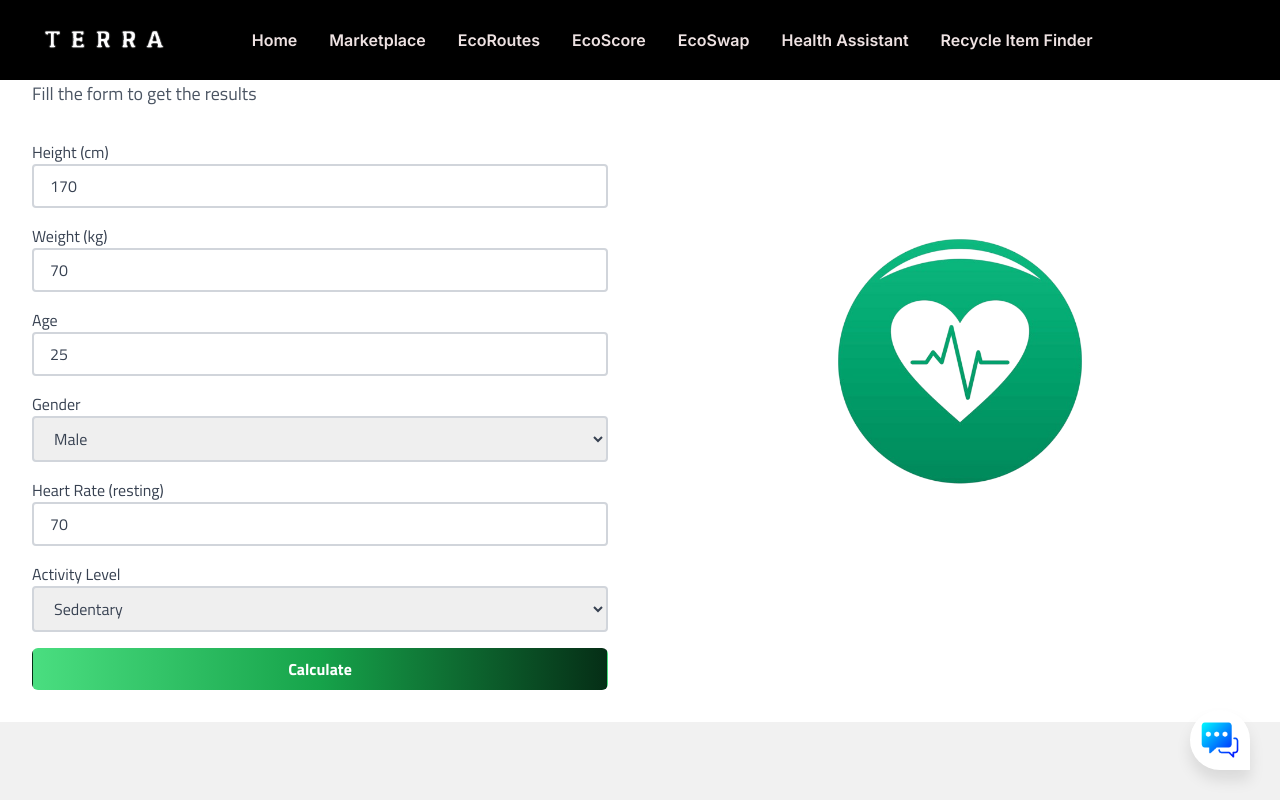
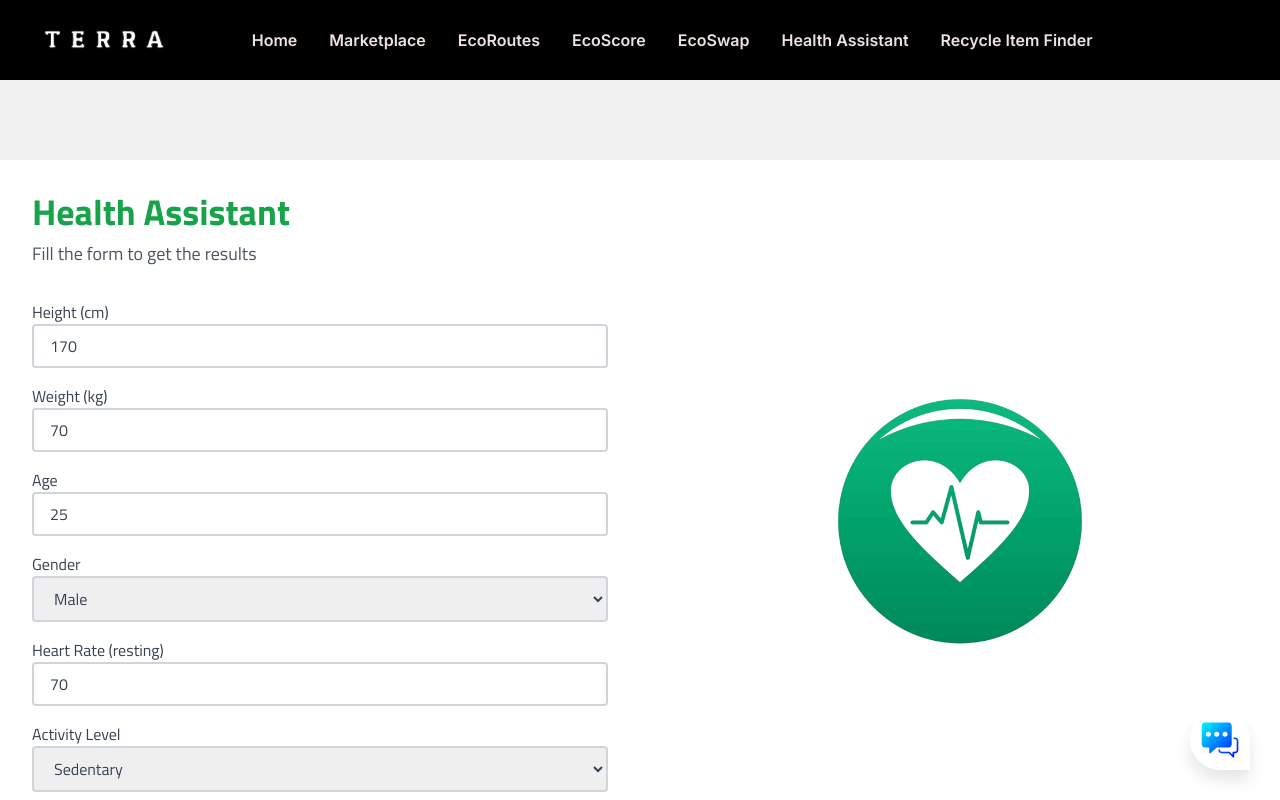
Before and after one commit to lalit-rao/Terra-Project, a Next.js app in the folder client/: page /health-assistant in a window 1280 px wide. Shown: the top 800 px of the page. Built offline with nearby package versions, Linux system fonts and the light colour scheme.

Commit message:
updated code

```diff
--- a/client/components/shared/HealthAssistant/HealthCheck.jsx
+++ b/client/components/shared/HealthAssistant/HealthCheck.jsx
@@ -160,7 +160,7 @@ function HealthCheck() {
     };
 
     return (
-        <div className="container mx-auto my-200px flex h-auto flex-col lg:flex-row ">
+        <div className="container mx-auto my-200px flex h-auto flex-col lg:flex-row mt-40">
             <div className="left w-full lg:w-1/2 bg-white flex flex-col justify-center p-8">
                 <div className="header mb-8">
                     <h2 className="text-4xl font-bold text-green-600">
```
